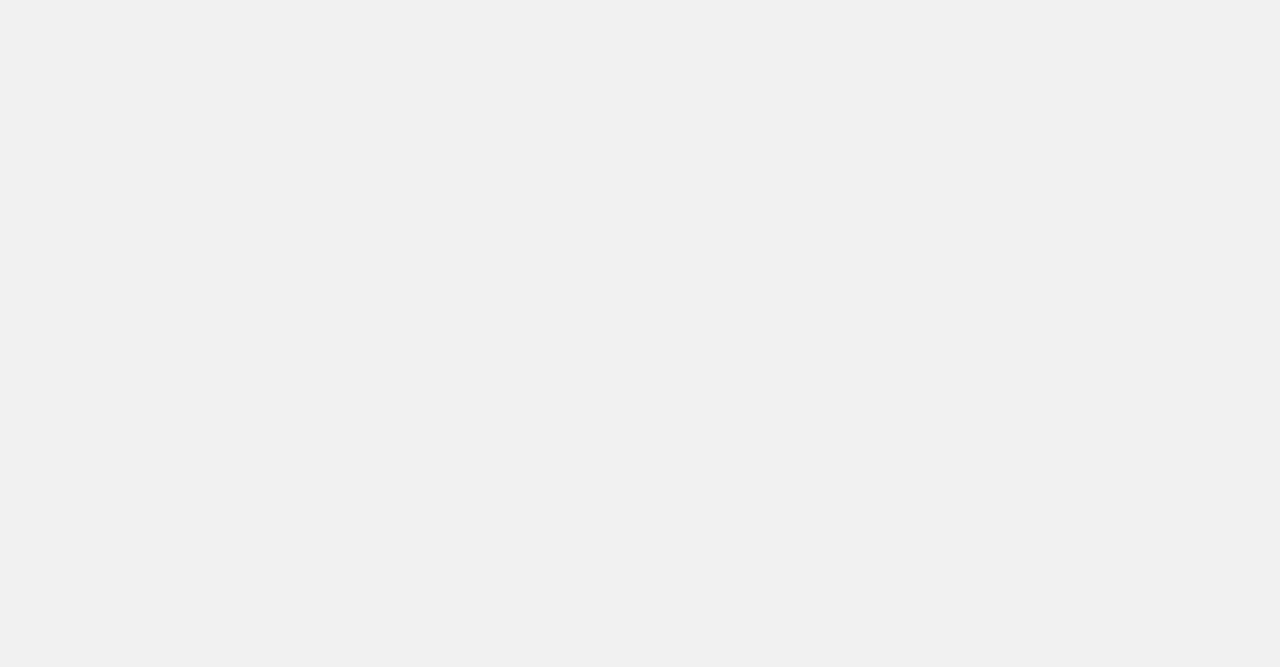
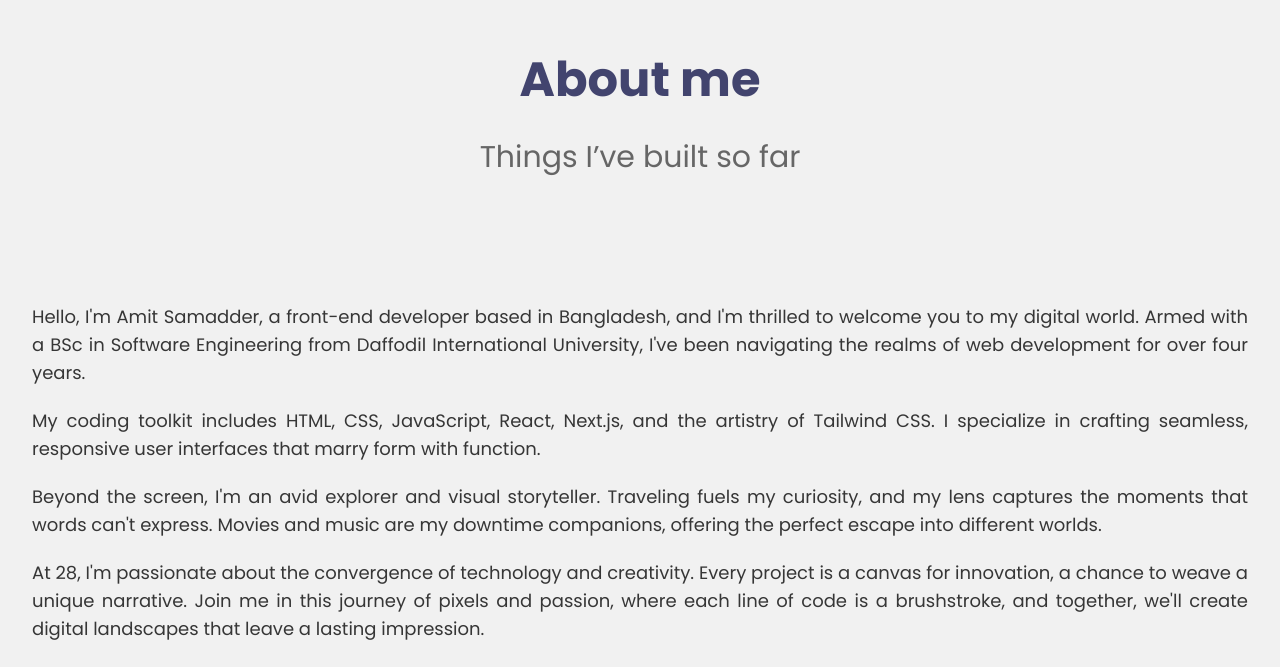
Before and after one commit to amiamitswe/portfolio, a React (Vite) app: page / in a window 1280 px wide. Shown: the part 4499-5166 px from the top of the page. Before the commit the page ends 4320 px from the top, so only its background shows below. Built offline with nearby package versions, Linux system fonts and the light colour scheme.

Commit message:
add about me section

```diff
--- a/src/App.jsx
+++ b/src/App.jsx
@@ -5,6 +5,7 @@ import MyTechStack from "./components/MyTechStack";
 import MyProjects from "./components/MyProjects";
 import MySkills from "./components/MySkills";
 import AdditionalSkills from "./components/AdditionalSkills";
+import AboutMe from "./components/AboutMe";
 
 function App() {
   // On page load or when changing themes, best to add inline in `head` to avoid FOUC
@@ -42,6 +43,7 @@ function App() {
       <MySkills />
       <AdditionalSkills />
       <MyProjects />
+      <AboutMe />
     </>
   );
 }
--- /dev/null
+++ b/src/components/AboutMe.jsx
@@ -0,0 +1,28 @@
+import SectionTitle from "./common/SectionTitle";
+
+function AboutMe() {
+  const aboutMe = [
+    "Hello, I'm Amit Samadder, a front-end developer based in Bangladesh, and I'm thrilled to welcome you to my digital world. Armed with a BSc in Software Engineering from Daffodil International University, I've been navigating the realms of web development for over four years.",
+    " My coding toolkit includes HTML, CSS, JavaScript, React, Next.js, and the artistry of Tailwind CSS. I specialize in crafting seamless, responsive user interfaces that marry form with function.",
+    "Beyond the screen, I'm an avid explorer and visual storyteller. Traveling fuels my curiosity, and my lens captures the moments that words can't express. Movies and music are my downtime companions, offering the perfect escape into different worlds.",
+    "At 28, I'm passionate about the convergence of technology and creativity. Every project is a canvas for innovation, a chance to weave a unique narrative. Join me in this journey of pixels and passion, where each line of code is a brushstroke, and together, we'll create digital landscapes that leave a lasting impression.",
+  ];
+  return (
+    <div className="max-w-7xl w-full mx-auto p-6 lg:px-8 lg:mt-[200px] mt-28">
+      <SectionTitle title="About me" info="Things I’ve built so far" />
+
+      <div className="w-full">
+        {aboutMe?.map((text, index) => (
+          <p
+            className="lg:text-lg text-base text-gray5 dark:text-gray3 mb-5 last:mb-0 text-justify"
+            key={index}
+          >
+            {text}
+          </p>
+        ))}
+      </div>
+    </div>
+  );
+}
+
+export default AboutMe;
--- a/src/components/MyProjects.jsx
+++ b/src/components/MyProjects.jsx
@@ -34,12 +34,6 @@ function MyProjects() {
         {projects?.map((project) => (
           <ProjectItem key={project.id} item={project} />
         ))}
-        {/* <ProjectItem />
-        <ProjectItem />
-        <ProjectItem />
-        <ProjectItem />
-        <ProjectItem />
-        <ProjectItem /> */}
       </div>
     </div>
   );
--- a/src/components/common/SectionTitle.jsx
+++ b/src/components/common/SectionTitle.jsx
@@ -3,7 +3,7 @@ import PropTypes from "prop-types";
 function SectionTitle({ title, info }) {
   return (
     <div className="text-center lg:mb-32 mb-24">
-      <p className="text-4xl  lg:text-5xl lg:leading-[70px] font-bold lg:mb-6 mb-4 text-light-blue dark:text-gray3">
+      <p className="text-4xl  lg:text-5xl lg:leading-[70px] font-bold lg:mb-6 mb-4 text-light-blue dark:text-body-light">
         {title}
       </p>
       <p className="lg:text-3xl text-2xl text-gray1 dark:text-gray2">{info}</p>
```
Also changed, not shown: src/components/MySkills.jsx (+7 -3 lines).
